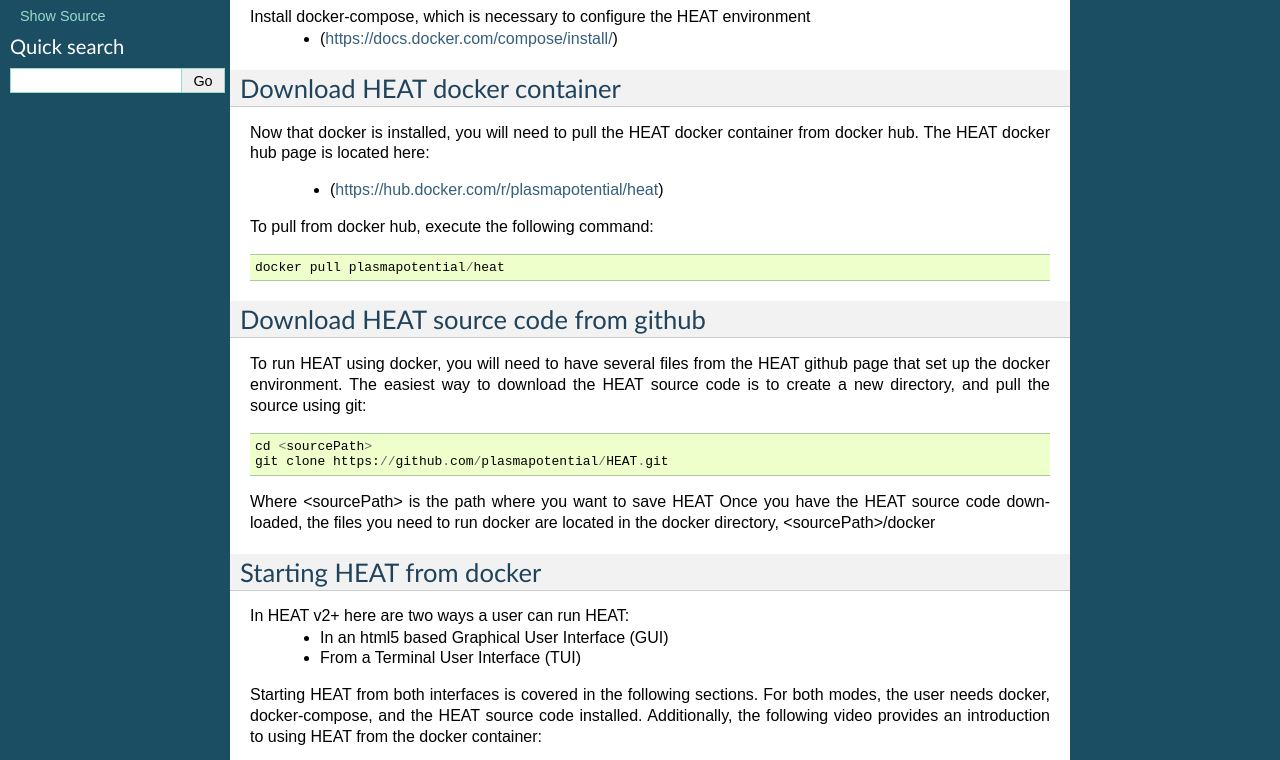
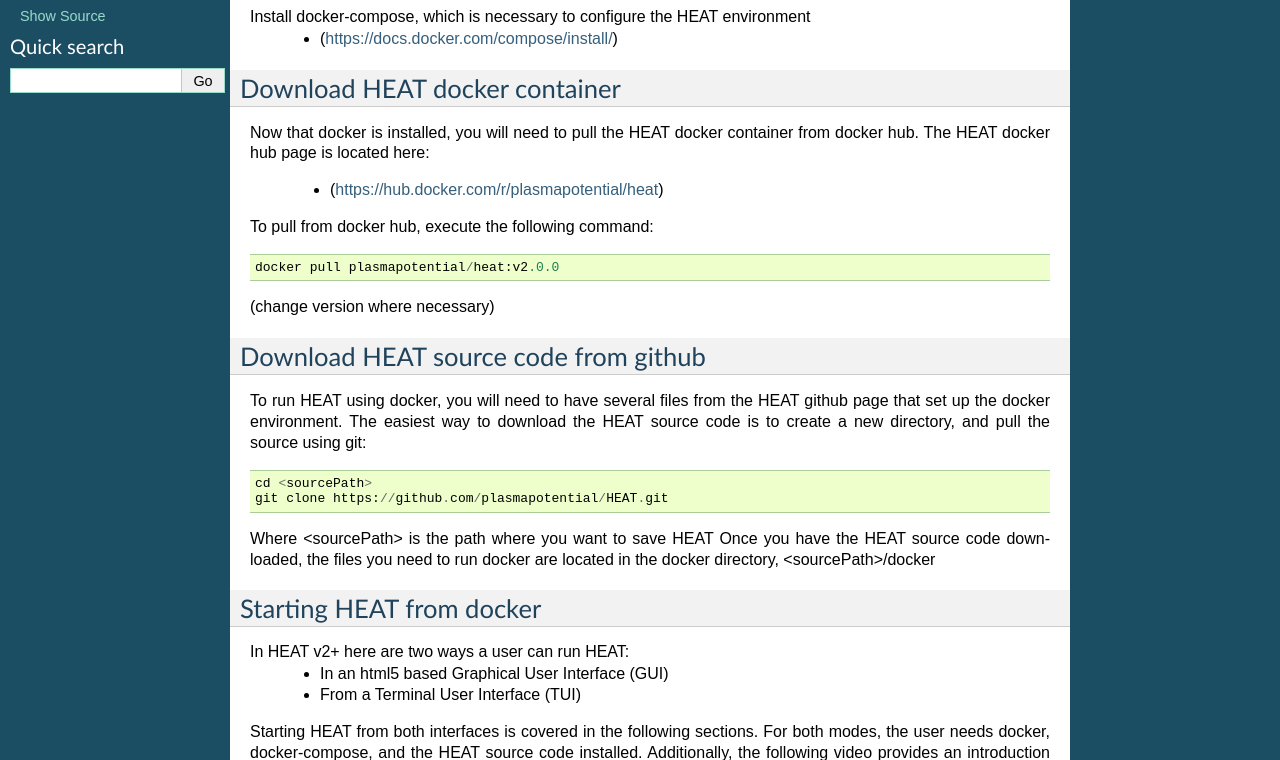
Before and after one commit to plasmapotential/HEAT, a Sphinx documentation site: the page built from docs/source/docker.rst, in a window 1280 px wide and 900 px high, scrolled down 424 px, cut to the strip 0-760 px from the top of the window. Built offline with Sphinx 7.4.7, drawn with Linux system fonts in a browser that asks for light colours.

Commit message:
update tutorial

```diff
--- a/docs/source/docker.rst
+++ b/docs/source/docker.rst
@@ -31,7 +31,9 @@
 
 To pull from docker hub, execute the following command::
 
-    docker pull plasmapotential/heat
+    docker pull plasmapotential/heat:v2.0.0
+
+(change version where necessary)
 
 Download HEAT source code from github
 ^^^^^^^^^^^^^^^^^^^^^^^^^^^^^^^^^^^^^
```
